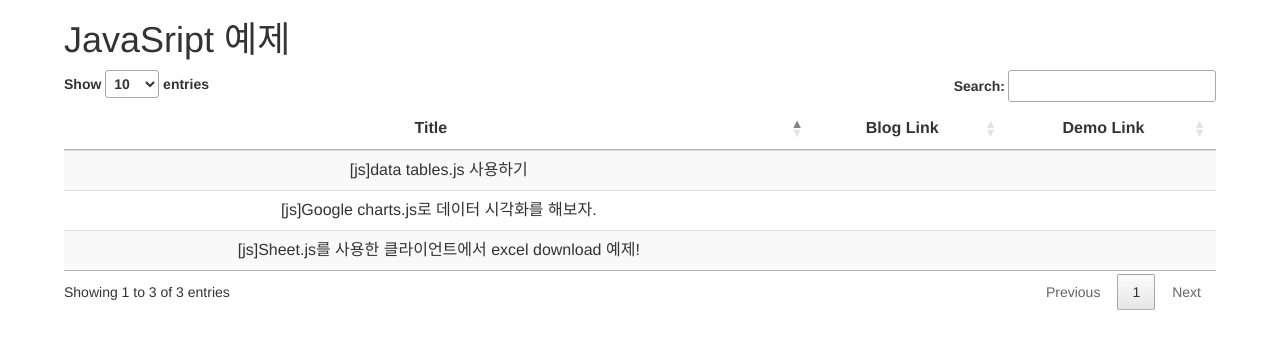
After one commit to SEUNGJOOMOON/examples, a CodeIgniter 4 app: the page made by app/Views/example/list.php in a window 1280 px wide. The commit adds this page. Shown: the top 349 px of the page. Run offline with PHP 8.4 and a stand-in for CodeIgniter, Linux system fonts and the light colour scheme; the template is opened without the code that fills it, so the values that code supplies are empty; some libraries are stand-ins or nearby versions.

Commit message:
Add: 메뉴, 예제 페이지 추가

```diff
--- a/app/Controllers/Example.php
+++ b/app/Controllers/Example.php
@@ -29,4 +29,9 @@ class Example extends BaseController
 	{
 		return view('example/jimin');
 	}
+
+	public function list()
+	{
+		return render('example/list');
+	}
 }
--- /dev/null
+++ b/app/Views/example/list.php
@@ -0,0 +1,41 @@
+<!-- JQuery 필수 -->
+<script src="//cdnjs.cloudflare.com/ajax/libs/jquery/3.2.1/jquery.min.js"></script>
+<link rel="stylesheet" href="https://maxcdn.bootstrapcdn.com/bootstrap/3.3.2/css/bootstrap.min.css">
+<link rel="stylesheet" href="https://maxcdn.bootstrapcdn.com/bootstrap/3.3.2/css/bootstrap-theme.min.css">
+<script src="https://maxcdn.bootstrapcdn.com/bootstrap/3.3.2/js/bootstrap.min.js"></script>
+<link href="https://cdn.datatables.net/1.10.25/css/jquery.dataTables.min.css" rel="stylesheet">
+<script type="text/javascript" src="https://cdn.datatables.net/1.10.25/js/jquery.dataTables.min.js"></script>
+<div style="width:90%;margin:0 auto;">
+    <h1>JavaSript 예제</h1>
+    <table id="dataTable" style="width:100%" class="table table-striped">
+        <thead class="thead-dark">
+            <tr>
+                <th style="text-align:center;">Title</th>
+                <th style="text-align:center;">Blog Link</th>
+                <th style="text-align:center;">Demo Link</th>
+            </tr>
+        </thead>
+        <tbody>
+            <tr>
+                <td style="text-align:center;">[js]data tables.js 사용하기</td>
+                <td style="text-align:center;"><a href="https://nick901106.tistory.com/3?category=985637" target="_blank"><i class="fa fa-tv" style="font-size:36px"></i></a></td>
+                <td style="text-align:center;"><a href="/example/dataTable"target="_blank" ><i class="fa fa-tv" style="font-size:36px"></i></a></td>
+            </tr>
+            <tr>
+                <td style="text-align:center;">[js]Sheet.js를 사용한 클라이언트에서 excel download 예제!</td>
+                <td style="text-align:center;"><a href="https://nick901106.tistory.com/49?category=985637" target="_blank"><i class="fa fa-tv" style="font-size:36px"></i></a></td>
+                <td style="text-align:center;"><a href="/example/tableExcel"target="_blank" ><i class="fa fa-tv" style="font-size:36px"></i></a></td>
+            </tr>
+            <tr>
+                <td style="text-align:center;">[js]Google charts.js로 데이터 시각화를 해보자.</td>
+                <td style="text-align:center;"><a href="https://nick901106.tistory.com/12?category=985637" target="_blank"><i class="fa fa-tv" style="font-size:36px"></i></a></td>
+                <td style="text-align:center;"><a href="/example/googleChart"target="_blank" ><i class="fa fa-tv" style="font-size:36px"></i></a></td>
+            </tr>
+        </tbody>
+    </table>
+</div>
+<script>
+    $(document).ready(function() {
+        $('#dataTable').DataTable();
+    } );
+</script>
```
Also changed, not shown: app/Views/layout/layout.php (+14 -16 lines).
